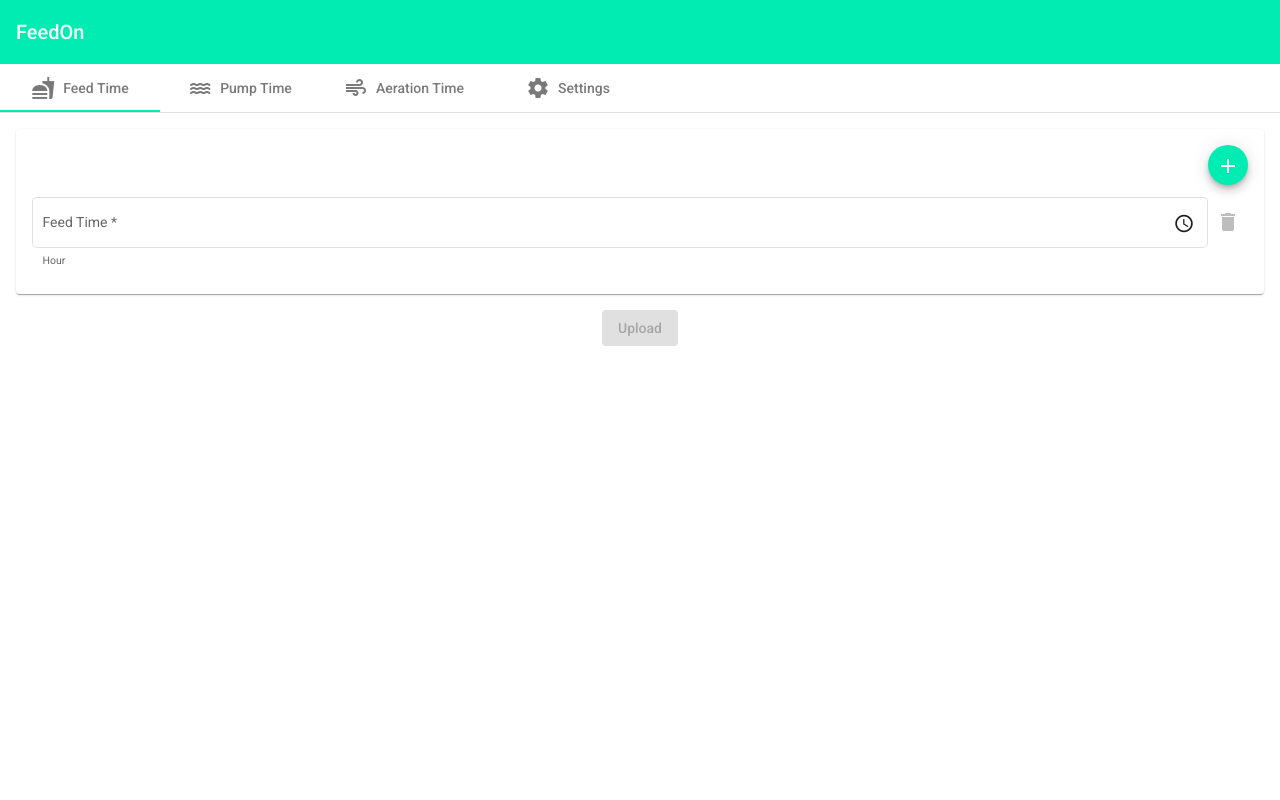
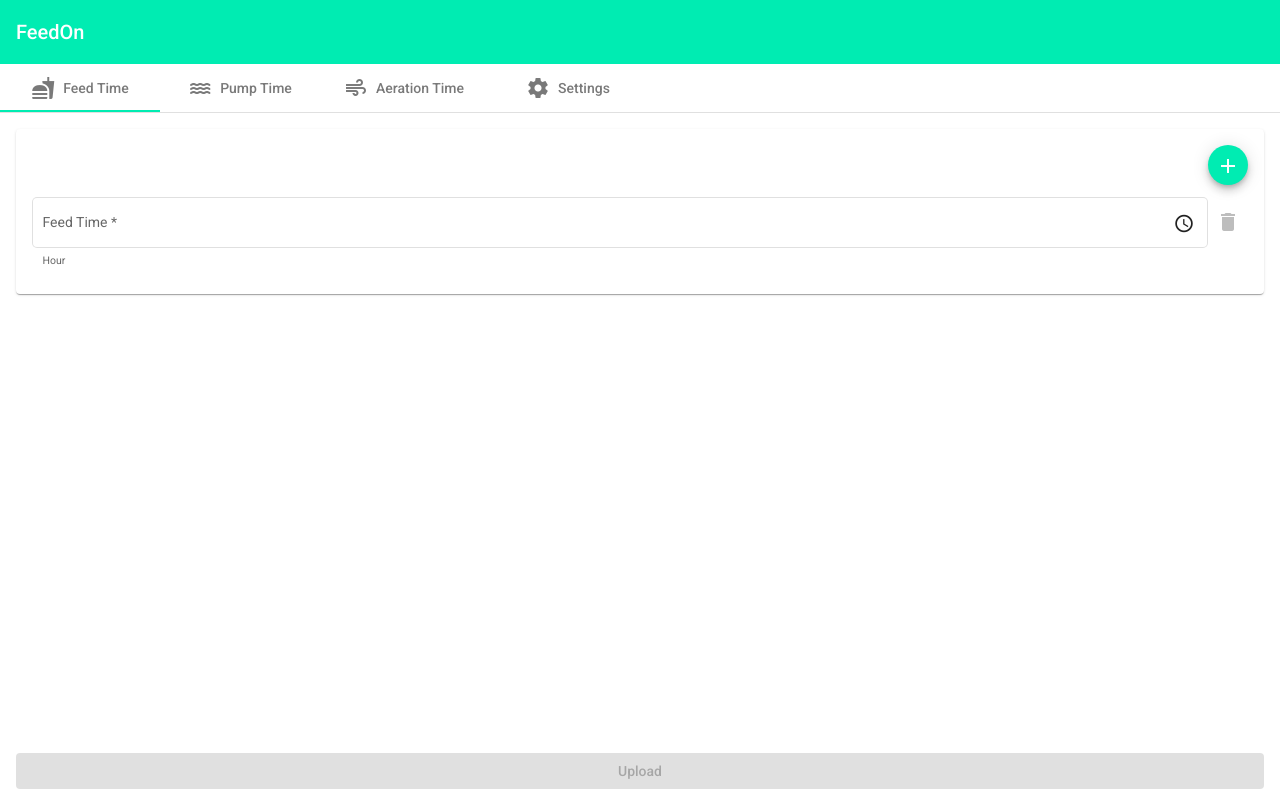
Before and after one commit to B45i/Fish-Feeder-App, an Angular app: page / in a window 1280 px wide. Built offline with nearby package versions, Linux system fonts and the light colour scheme.

Commit message:
style fixes

```diff
--- a/src/app/feed-on/feed-on.component.html
+++ b/src/app/feed-on/feed-on.component.html
@@ -1,3 +1,4 @@
+<div class="feed-on">
   <mat-tab-group>
     <ng-container [formGroup]="form">
       <mat-tab>
@@ -155,8 +156,12 @@
     </ng-container>
   </mat-tab-group>
 
-<div class="d-flex jc-c">
-  <button mat-raised-button color="primary" [disabled]="form.invalid">
+  <button
+    mat-raised-button
+    color="primary"
+    [disabled]="form.invalid"
+    class="btn-upload"
+  >
     Upload
   </button>
 </div>
--- a/src/app/feed-on/feed-on.component.scss
+++ b/src/app/feed-on/feed-on.component.scss
@@ -1,7 +1,14 @@
+.feed-on {
+  height: calc(100vh - 75px);
+  display: flex;
+  flex-direction: column;
+  justify-content: space-between;
+}
+
 mat-card {
   margin: 1rem;
-  //   max-height: calc(100vh - 250px);
-  //   overflow: auto;
+  max-height: calc(100vh - 240px);
+  overflow: auto;
 }
 
 mat-form-field {
@@ -15,3 +22,7 @@ mat-form-field {
 .tab-icon {
   margin-right: 8px;
 }
+
+.btn-upload {
+  margin: 0 1rem;
+}
```
Lines whose indentation alone changed are shown as unchanged.
